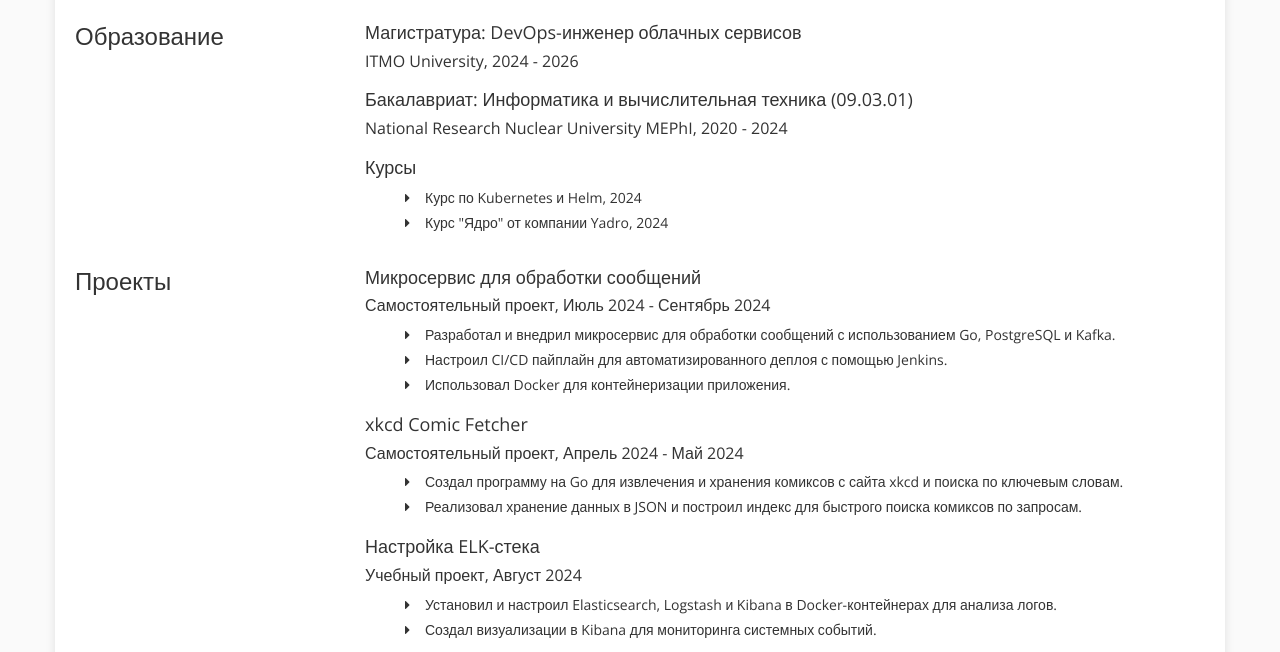
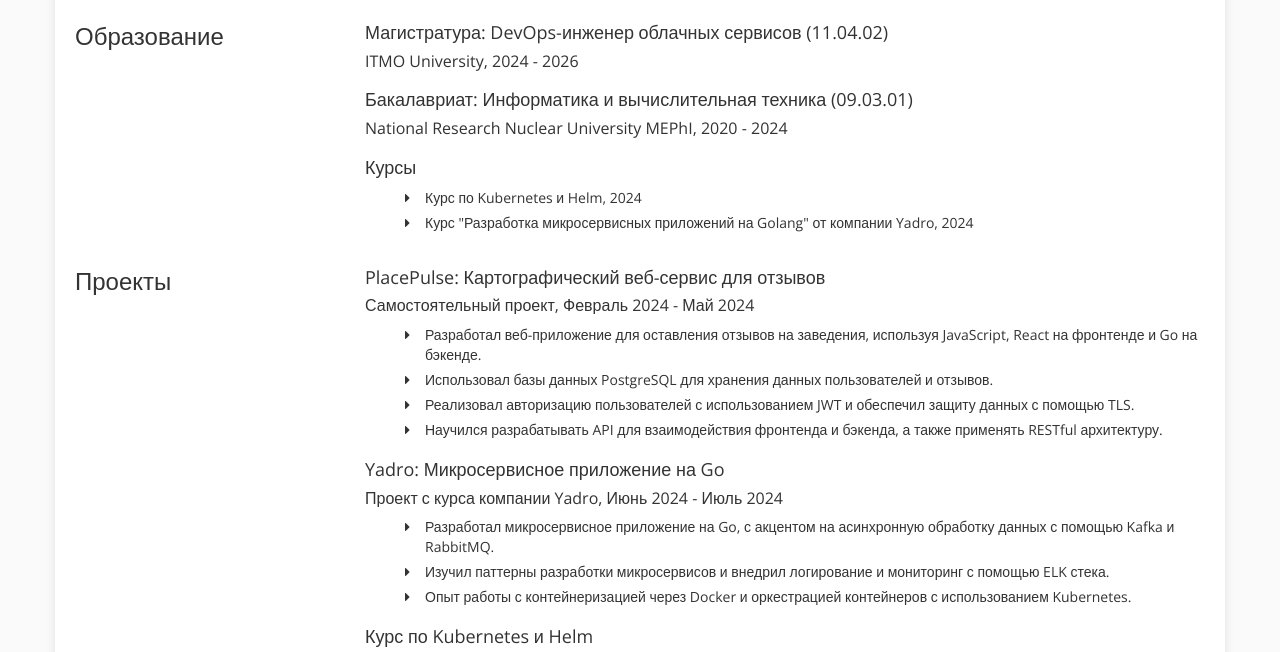
Before and after one commit to Eduard-Bodreev/Eduard-Bodreev.github.io, a plain HTML site: page index.html in a window 1280 px wide. Shown: the part 133-785 px from the top of the page. Drawn offline with nearby package versions, Linux system fonts and the light colour scheme.

Commit message:
Update index.html

```diff
--- a/index.html
+++ b/index.html
@@ -39,7 +39,7 @@
         </div>
         <div class="col-md-9">
             <div class="cv-item">
-                <h3>Магистратура: DevOps-инженер облачных сервисов</h3>
+                <h3>Магистратура: DevOps-инженер облачных сервисов (11.04.02)</h3>
                 <h4>ITMO University, 2024 - 2026</h4>
             </div>
             <div class="cv-item">
@@ -50,7 +50,7 @@
                 <h3>Курсы</h3>
                 <ul>
                     <li>Курс по Kubernetes и Helm, 2024</li>
-                    <li>Курс "Ядро" от компании Yadro, 2024</li>
+                    <li>Курс "Разработка микросервисных приложений на Golang" от компании Yadro, 2024</li>
                 </ul>
             </div>
         </div>
@@ -62,29 +62,38 @@
         <h2>Проекты</h2>
     </div>
     <div class="col-md-9">
+        <!-- 1. PlacePulse -->
         <div class="cv-item">
-                <h3>Микросервис для обработки сообщений</h3>
-                <h4>Самостоятельный проект, Июль 2024 - Сентябрь 2024</h4>
+            <h3>PlacePulse: Картографический веб-сервис для отзывов</h3>
+            <h4>Самостоятельный проект, Февраль 2024 - Май 2024</h4>
             <ul>
-                    <li>Разработал и внедрил микросервис для обработки сообщений с использованием Go, PostgreSQL и Kafka.</li>
-                    <li>Настроил CI/CD пайплайн для автоматизированного деплоя с помощью Jenkins.</li>
-                    <li>Использовал Docker для контейнеризации приложения.</li>
+                <li>Разработал веб-приложение для оставления отзывов на заведения, используя JavaScript, React на фронтенде и Go на бэкенде.</li>
+                <li>Использовал базы данных PostgreSQL для хранения данных пользователей и отзывов.</li>
+                <li>Реализовал авторизацию пользователей с использованием JWT и обеспечил защиту данных с помощью TLS.</li>
+                <li>Научился разрабатывать API для взаимодействия фронтенда и бэкенда, а также применять RESTful архитектуру.</li>
             </ul>
         </div>
+
+        <!-- 2. Yadro: Микросервисное приложение -->
         <div class="cv-item">
-                <h3>xkcd Comic Fetcher</h3>
-                <h4>Самостоятельный проект, Апрель 2024 - Май 2024</h4>
+            <h3>Yadro: Микросервисное приложение на Go</h3>
+            <h4>Проект с курса компании Yadro, Июнь 2024 - Июль 2024</h4>
             <ul>
-                    <li>Создал программу на Go для извлечения и хранения комиксов с сайта xkcd и поиска по ключевым словам.</li>
-                    <li>Реализовал хранение данных в JSON и построил индекс для быстрого поиска комиксов по запросам.</li>
+                <li>Разработал микросервисное приложение на Go, с акцентом на асинхронную обработку данных с помощью Kafka и RabbitMQ.</li>
+                <li>Изучил паттерны разработки микросервисов и внедрил логирование и мониторинг с помощью ELK стека.</li>
+                <li>Опыт работы с контейнеризацией через Docker и оркестрацией контейнеров с использованием Kubernetes.</li>
             </ul>
         </div>
+
+        <!-- 3. Курс по Kubernetes и Helm от PurpleSchool -->
         <div class="cv-item">
-                <h3>Настройка ELK-стека</h3>
-                <h4>Учебный проект, Август 2024</h4>
+            <h3>Курс по Kubernetes и Helm</h3>
+            <h4>Курс от PurpleSchool, Август 2024</h4>
             <ul>
-                    <li>Установил и настроил Elasticsearch, Logstash и Kibana в Docker-контейнерах для анализа логов.</li>
-                    <li>Создал визуализации в Kibana для мониторинга системных событий.</li>
+                <li>Изучил принципы работы Kubernetes, создание и управление Pod'ами, а также работу с объектами Deployments и Service.</li>
+                <li>Получил практический опыт настройки и использования Ingress для маршрутизации трафика и работы с Volumes для хранения данных.</li>
+                <li>Освоил Helm для управления Kubernetes приложениями с использованием Charts и создания шаблонов для автоматизации развертывания.</li>
+                <li>Научился применять секреты для обеспечения безопасности приложений, а также управлять конфигурациями через ConfigMap.</li>
             </ul>
         </div>
     </div>
```
Lines whose indentation alone changed are shown as unchanged.
